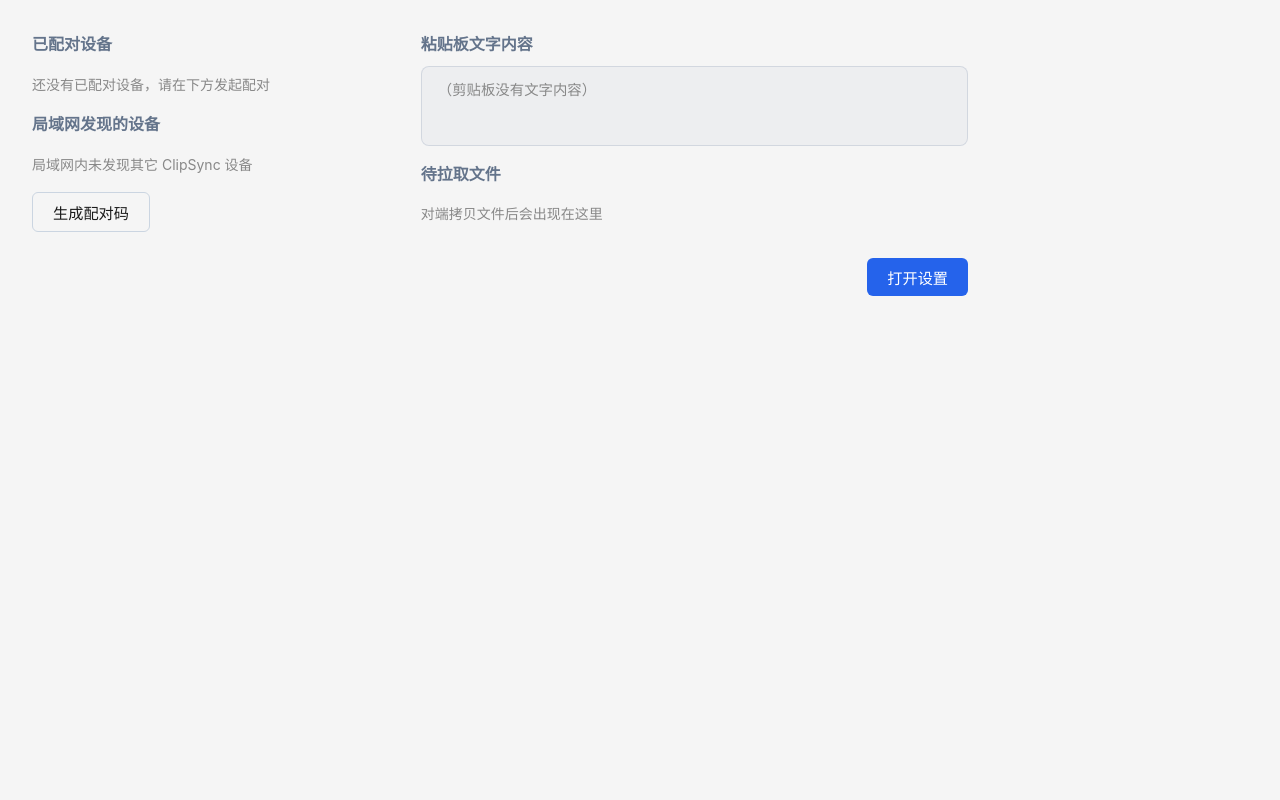
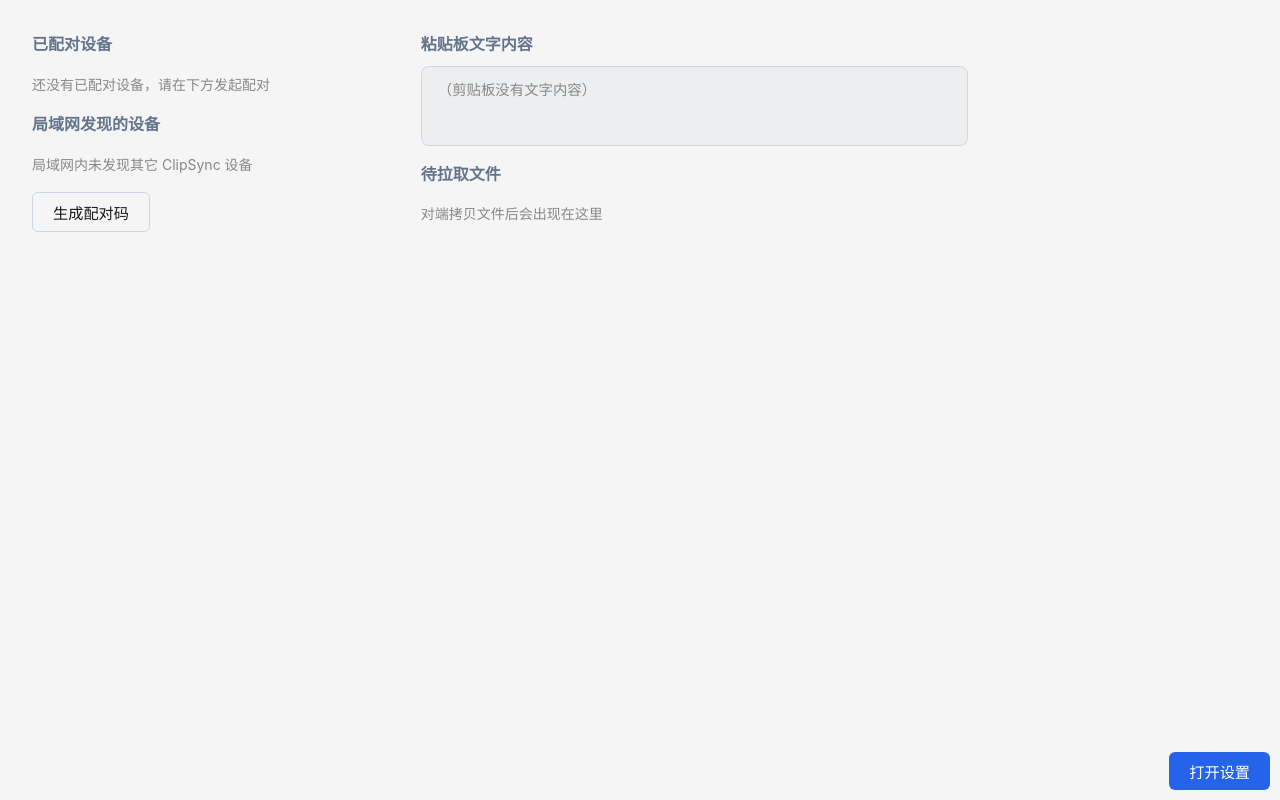
Before and after one commit to dumengzhao/ClipSync, a React (Vite) app in the folder client/: page / in a window 1280 px wide. Built offline with nearby package versions, Linux system fonts and the light colour scheme.

Commit message:
fix(ui): 「打开设置」按钮固定在视窗右下角距边框 10px
按钮改为 position:fixed 固定右下角（right/bottom:10px），并给右栏加底部内边距避免遮挡内容。

```diff
--- a/client/src/styles.css
+++ b/client/src/styles.css
@@ -70,13 +70,20 @@ body {
   min-width: 0;
   display: flex;
   flex-direction: column;
+  padding-bottom: 3.5rem;
 }
 
-/* 右侧底部「打开设置」按钮靠右并沉到底 */
+/* 「打开设置」按钮固定在视窗右下角，距边框 10px */
 .app-right-footer {
-  margin-top: auto;
-  padding-top: 1rem;
+  position: fixed;
+  right: 10px;
+  bottom: 10px;
+  z-index: 20;
   text-align: right;
+}
+
+.app-right-footer .btn {
+  margin: 0;
 }
 
 /* 剪贴板文字展示框 */
```
